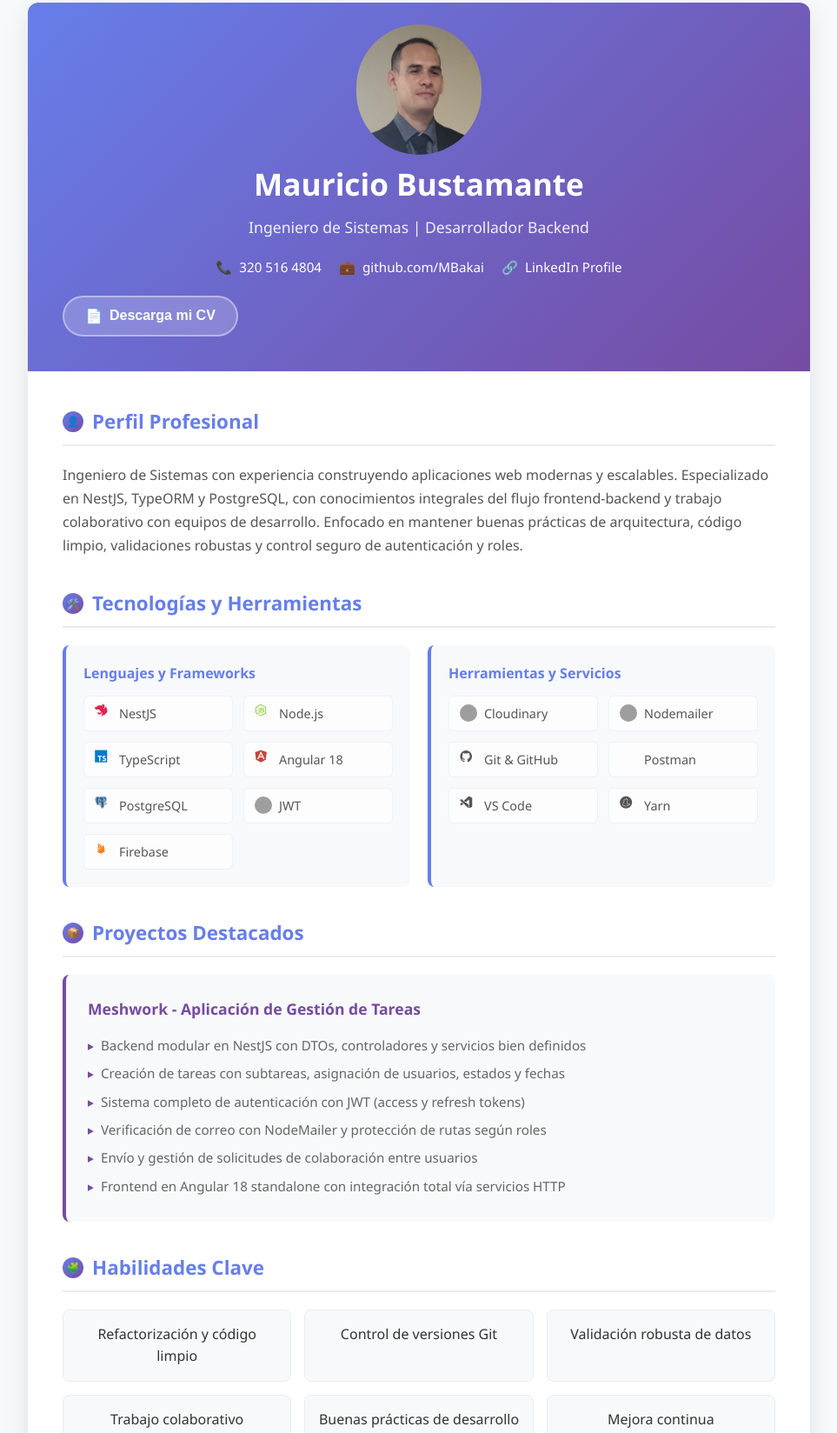
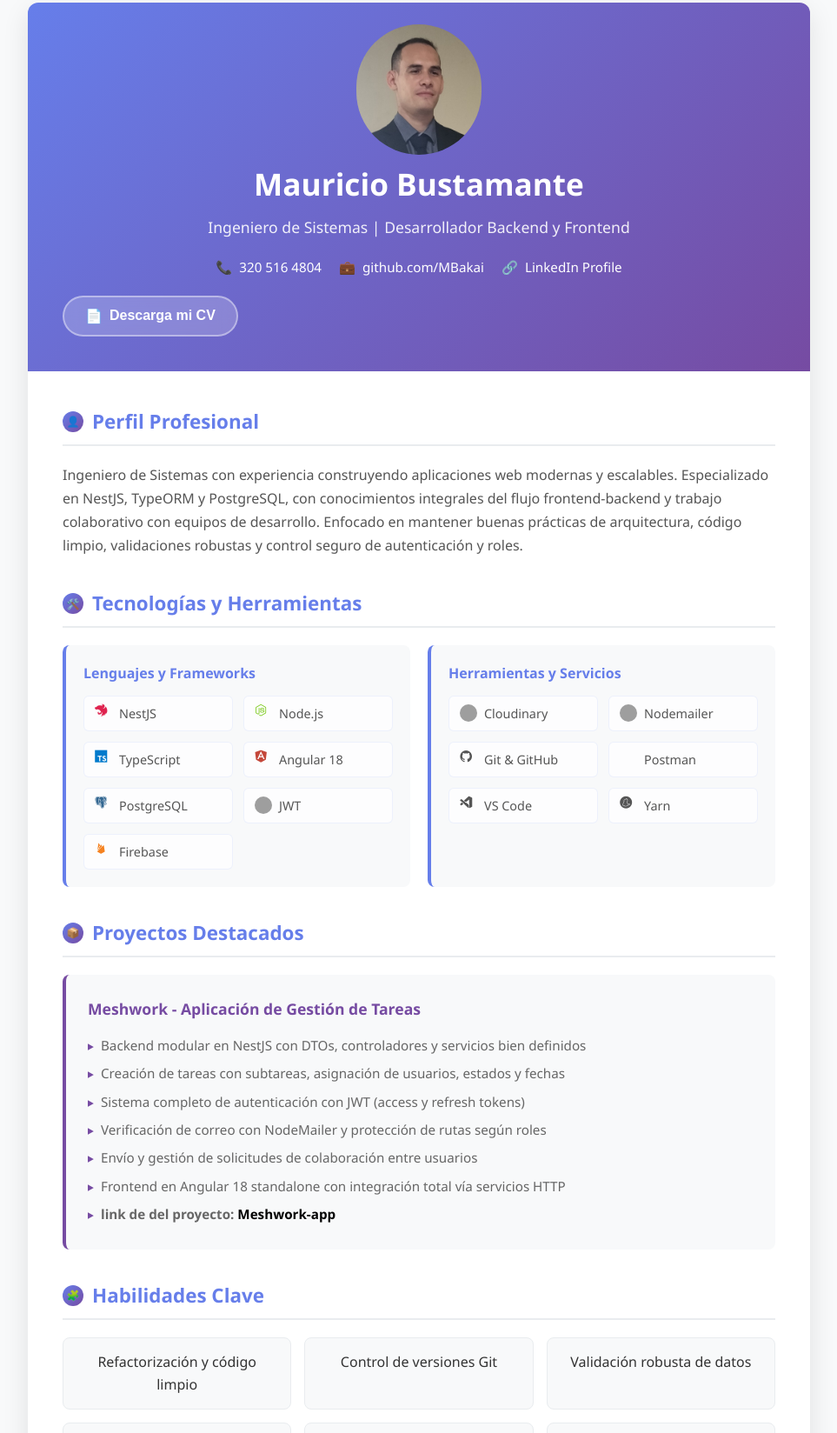
Before and after one commit to MBakai/mi-cv, a plain HTML site: page index.html in a window 1280 px wide. Shown: the part 17-1665 px from the top of the page at 87% size, without its empty margins (158-1121 px from the left). Drawn offline with nearby package versions, Linux system fonts and the light colour scheme; grey boxes are pictures that could not be loaded; some icons are missing.

Commit message:
Update index.html

```diff
--- a/index.html
+++ b/index.html
@@ -16,7 +16,7 @@
                 <img src="./assets/mauro face.jpg" alt="">
             </div>
             <h1>Mauricio Bustamante</h1>
-            <div class="subtitle">Ingeniero de Sistemas | Desarrollador Backend</div>
+            <div class="subtitle">Ingeniero de Sistemas | Desarrollador Backend y Frontend</div>
             <div class="contact-info">
 
                 <div class="contact-item">
@@ -32,7 +32,7 @@
                     <a href="https://www.linkedin.com/in/mauricio-bustamante-mejía-8593852a6/"><span>LinkedIn Profile</span></a>
                 </div>
             </div>
-            <a href="https://drive.google.com/file/d/1DPzteevp4rCvP1bM5UpNeBgdztjmuNCJ/view?usp=sharing" target="_blank">
+            <a href="https://drive.google.com/file/d/1ui6uaUIrjwFjsJT6ArJpf5GxxTiARuFe/view?usp=sharing" target="_blank">
                 <button class="download-btn">
                     <span>📄</span>
                     Descarga mi CV
@@ -155,6 +155,7 @@
                         <li>Verificación de correo con NodeMailer y protección de rutas según roles</li>
                         <li>Envío y gestión de solicitudes de colaboración entre usuarios</li>
                         <li>Frontend en Angular 18 standalone con integración total vía servicios HTTP</li>
+                        <li><strong>link de del proyecto: <a class="proyectos" href="https://meshwork-frontend.vercel.app/">Meshwork-app</a></strong></li>
                     </ul>
                 </div>
             </div>
```
